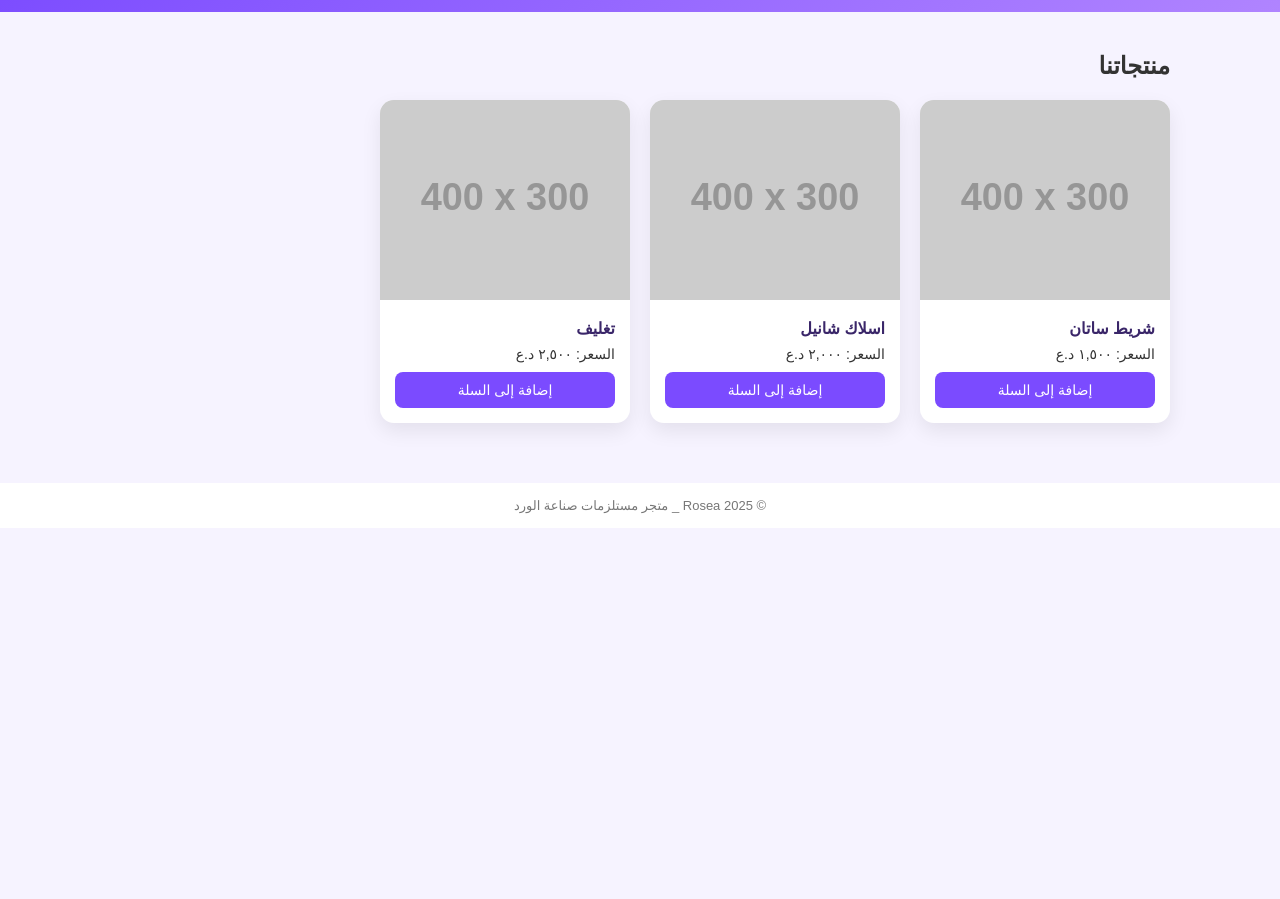
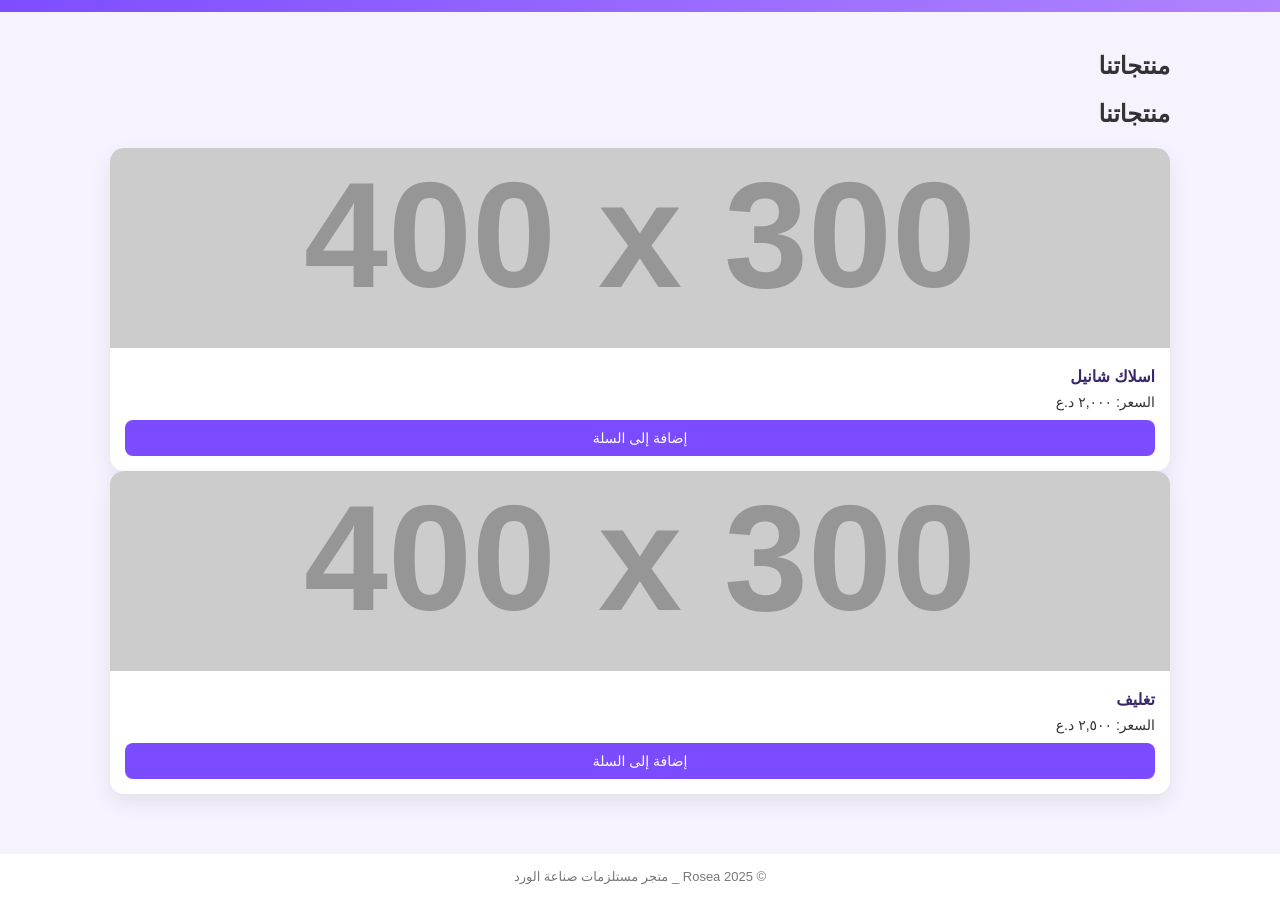
Before and after one commit to noor1973/rosea_1, a plain HTML site: page index.html in a window 1280 px wide. Shown: the part 49-948 px from the top of the page. Before the commit the page ends 800 px from the top, so only its background shows below. Drawn offline with Linux system fonts and the light colour scheme; placeholder pictures from the web are drawn by us.

Commit message:
Update index.html

```diff
--- a/index.html
+++ b/index.html
@@ -114,6 +114,8 @@
     }
   </style>
 </head>
+<script src="products.js"></script>
+<script src="cart.js"></script>
 
 <body>
 
@@ -125,17 +127,10 @@
   <div class="container">
     <h2>منتجاتنا</h2>
 
-    <div class="products">
+    <h2>منتجاتنا</h2>
 
-      <!-- منتج -->
-      <div class="product">
-        <img src="https://via.placeholder.com/400x300" alt="">
-        <div class="info">
-          <h3>شريط ساتان</h3>
-          <p>السعر: ١,٥٠٠ د.ع</p>
-          <button>إضافة إلى السلة</button>
-        </div>
-      </div>
+<div class="products" id="products"></div>
+
 
       <div class="product">
         <img src="https://via.placeholder.com/400x300" alt="">
```
